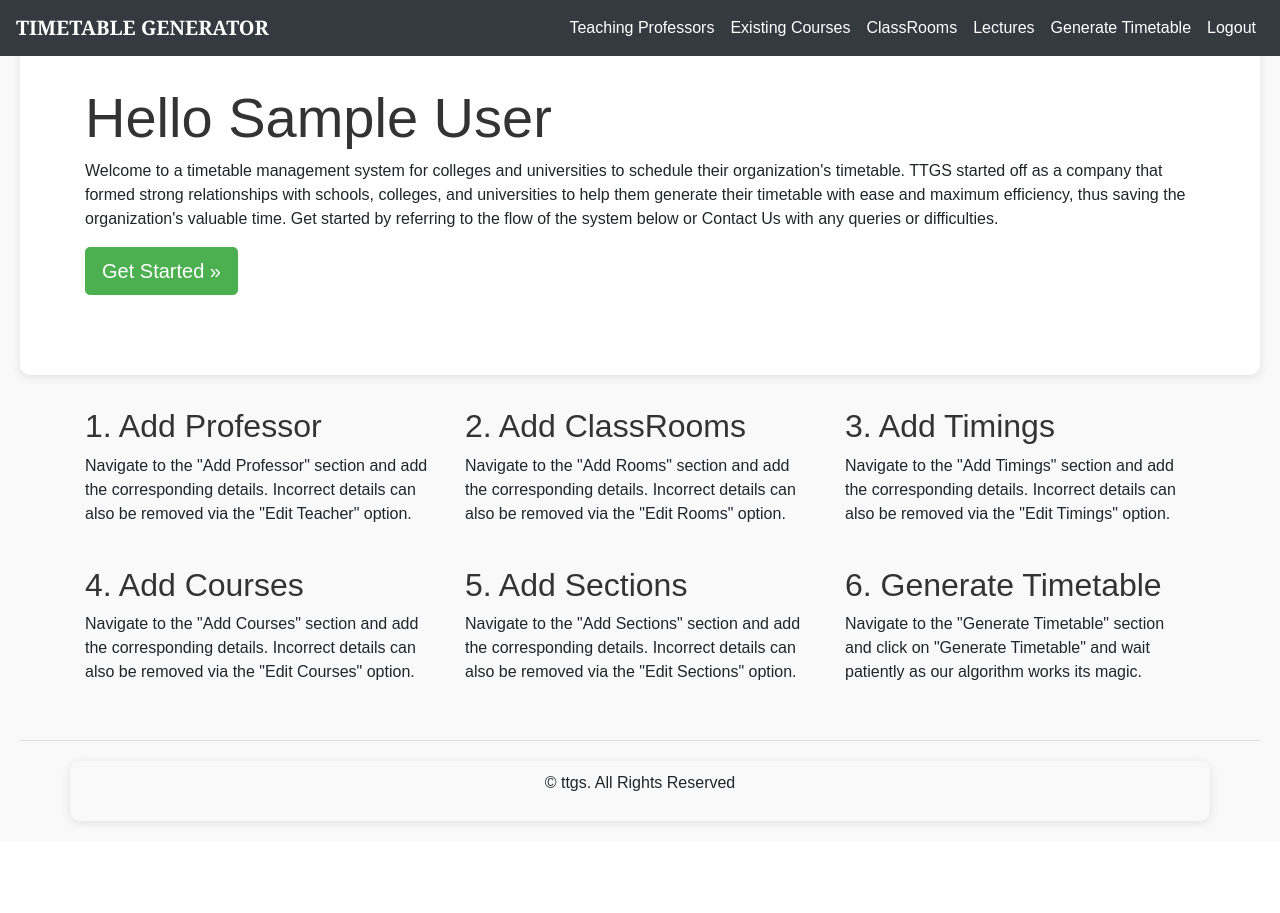
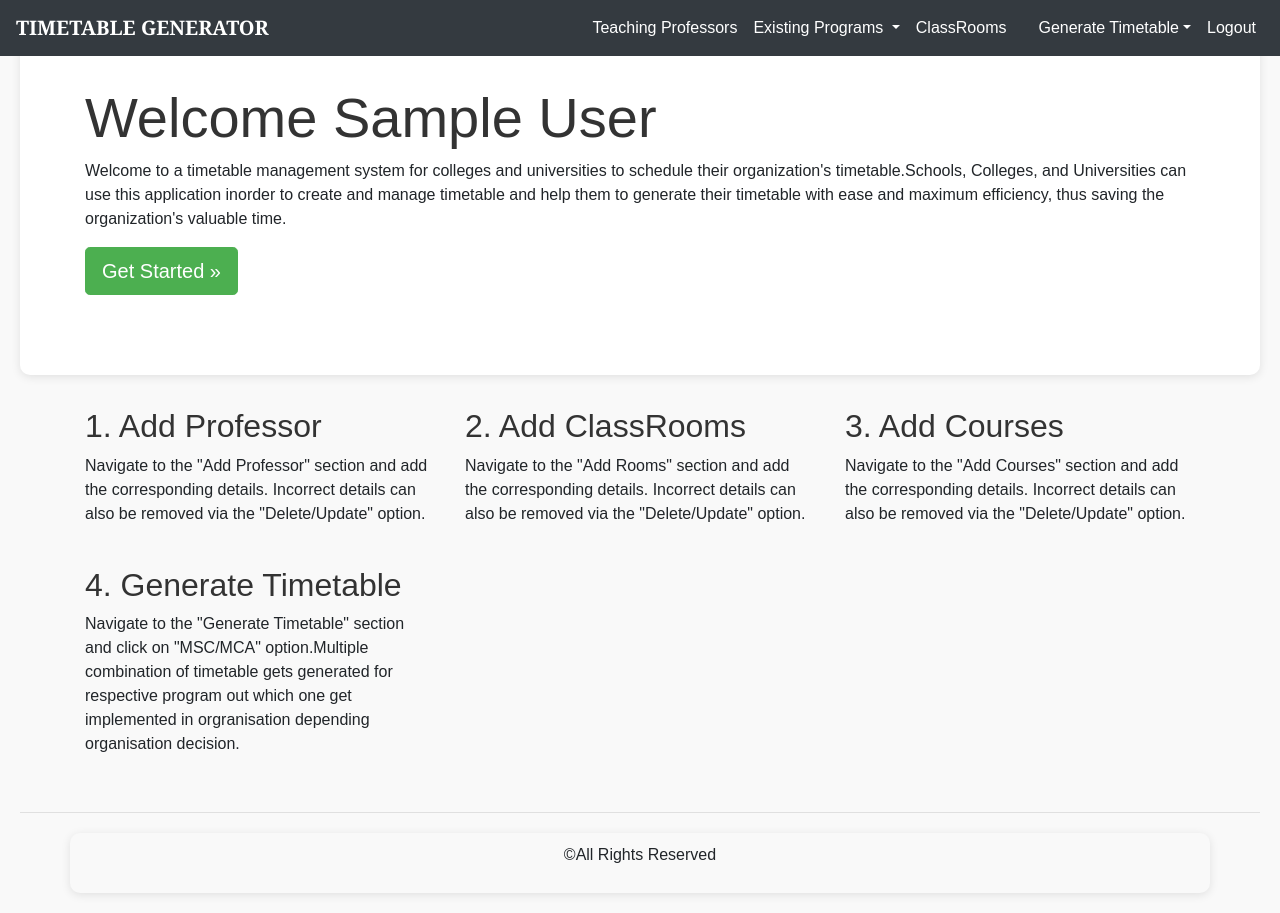
Before and after one commit to Suraj-1408/College_timetable_generator, a Flask app: page /admin/ in a window 1280 px wide. Before the commit the page ends 826 px from the top, so only its background shows below. Run offline with Flask 3, Linux system fonts and the light colour scheme; the visitor is signed in with stand-in values (Sample User, id 1); parts of the project's set-up code (start-up, migrations or seed data) failed here and were passed over; some libraries are stand-ins or nearby versions.

Commit message:
Updated the data content

```diff
--- a/templates/admin/admin_dashboard.html
+++ b/templates/admin/admin_dashboard.html
@@ -6,6 +6,8 @@
     <title>Admin Dashboard</title>
     <link rel="stylesheet" href="https://maxcdn.bootstrapcdn.com/bootstrap/4.0.0/css/bootstrap.min.css">
     <link rel="canonical" href="https://getbootstrap.com/docs/4.5/examples/carousel/">
+    <link rel="stylesheet" href="https://stackpath.bootstrapcdn.com/bootstrap/4.5.2/css/bootstrap.min.css">
+
 
     <style>
         body {
@@ -84,17 +86,28 @@
                         <li class="nav-item active">
                             <a class="nav-link" href="{{ url_for('admin.list_professors') }}">Teaching Professors</a>
                         </li>
-                        <li class="nav-item active">
-                            <a class="nav-link" href="{{ url_for('admin.list_courses') }}">Existing Courses</a>
+                        <li class="nav-item dropdown active">
+                            <a class="nav-link dropdown-toggle" href="#" id="navbarDropdown" role="button" data-toggle="dropdown" aria-haspopup="true" aria-expanded="false">
+                                Existing Programs
+                            </a>
+                            <div class="dropdown-menu" aria-labelledby="navbarDropdown">
+                                <a class="dropdown-item" href="{{ url_for('admin.list_msc_courses', course_type='MSC') }}">MSC</a>
+                                <a class="dropdown-item" href="{{ url_for('admin.list_mca_courses', course_type='MCA') }}">MCA</a>
+                            </div>
                         </li>
                         <li class="nav-item active">
                             <a class="nav-link" href="{{ url_for('admin.list_classrooms') }}">ClassRooms</a>
                         </li>
                         <li class="nav-item active">
-                            <a class="nav-link" href="{{ url_for('admin.list_lectures')}}">Lectures</a>
+                            <a class="nav-link" href="{{ url_for('admin.list_lectures')}}"></a>
                         </li>
-                        <li class="nav-item active">
-                            <a class="nav-link" href="{{ url_for('timetable.generate_timetable') }}">Generate Timetable</a>
+                        <li class="nav-item dropdown active">
+                            <a class="nav-link dropdown-toggle" href="" id="navbarDropdown" role="button" data-toggle="dropdown" aria-haspopup="true" aria-expanded="false">
+                                Generate Timetable</a>
+                            <div class="dropdown-menu" aria-labelledby="navbarDropdown">
+                                <a class="dropdown-item" href="{{ url_for('admin.generate_msc_timetable') }}">MSC</a>
+                                <a class="dropdown-item" href="{{ url_for('admin.generate_mca_timetable') }}">MCA</a>
+                            </div>
                         </li>
                         <li class="nav-item active">
                             <a class="nav-link" href="{{ url_for('admin.logout') }}">Logout</a>
@@ -103,13 +116,12 @@
                 </div>
             </nav>
         </header>
-
         <main role="main">
             <div class="jumbotron">
                 <div class="container">
-                    <h1 class="display-4">Hello {{ session.admin_name }}</h1>
-                    <p>Welcome to a timetable management system for colleges and universities to schedule their organization's timetable. TTGS started off as a company that formed strong relationships with schools, colleges, and universities to help them generate their timetable with ease and maximum efficiency, thus saving the organization's valuable time. Get started by referring to the flow of the system below or Contact Us with any queries or difficulties.</p>
-                    <p><a class="btn btn-primary btn-lg" href="{{ url_for('timetable.generate_timetable')}}" role="button">Get Started &raquo;</a>&nbsp;&nbsp;&nbsp;</p>
+                    <h1 class="display-4">Welcome {{ session.admin_name }}</h1>
+                    <p>Welcome to a timetable management system for colleges and universities to schedule their organization's timetable.Schools, Colleges, and Universities can use this application inorder to create and manage timetable and help them to generate their timetable with ease and maximum efficiency, thus saving the organization's valuable time.</p>
+                    <p><a class="btn btn-primary btn-lg" href=" " role="button">Get Started &raquo;</a>&nbsp;&nbsp;&nbsp;</p>
                 </div>
             </div>
 
@@ -117,30 +129,22 @@
                 <div class="row">
                     <div class="col-md-4">
                         <h2>1. Add Professor</h2>
-                        <p>Navigate to the "Add Professor" section and add the corresponding details. Incorrect details can also be removed via the "Edit Teacher" option.</p>
+                        <p>Navigate to the "Add Professor" section and add the corresponding details. Incorrect details can also be removed via the "Delete/Update" option.</p>
                     </div>
                     <div class="col-md-4">
                         <h2>2. Add ClassRooms</h2>
-                        <p>Navigate to the "Add Rooms" section and add the corresponding details. Incorrect details can also be removed via the "Edit Rooms" option.</p>
+                        <p>Navigate to the "Add Rooms" section and add the corresponding details. Incorrect details can also be removed via the "Delete/Update" option.</p>
                     </div>
                     <div class="col-md-4">
-                        <h2>3. Add Timings</h2>
-                        <p>Navigate to the "Add Timings" section and add the corresponding details. Incorrect details can also be removed via the "Edit Timings" option.</p>
+                        <h2>3. Add Courses</h2>
+                        <p>Navigate to the "Add Courses" section and add the corresponding details. Incorrect details can also be removed via the "Delete/Update" option.</p>
                     </div>
                 </div>
                 <br>
                 <div class="row">
                     <div class="col-md-4">
-                        <h2>4. Add Courses</h2>
-                        <p>Navigate to the "Add Courses" section and add the corresponding details. Incorrect details can also be removed via the "Edit Courses" option.</p>
-                    </div>
-                    <div class="col-md-4">
-                        <h2>5. Add Sections</h2>
-                        <p>Navigate to the "Add Sections" section and add the corresponding details. Incorrect details can also be removed via the "Edit Sections" option.</p>
-                    </div>
-                    <div class="col-md-4">
-                        <h2>6. Generate Timetable</h2>
-                        <p>Navigate to the "Generate Timetable" section and click on "Generate Timetable" and wait patiently as our algorithm works its magic.</p>
+                        <h2>4. Generate Timetable</h2>
+                        <p>Navigate to the "Generate Timetable" section and click on "MSC/MCA" option.Multiple combination of timetable gets generated for respective program out which one get implemented in orgranisation depending organisation decision. </p>
                     </div>
                 </div>
                 <br>
@@ -150,8 +154,13 @@
         </main>
 
         <footer class="container">
-            <p>&copy; ttgs. All Rights Reserved</p>
+            <p>&copy;All Rights Reserved</p>
         </footer>
     </form>
+
+    <script src="https://code.jquery.com/jquery-3.5.1.slim.min.js"></script>
+    <script src="https://cdn.jsdelivr.net/npm/@popperjs/core@2.5.4/dist/umd/popper.min.js"></script>
+    <script src="https://stackpath.bootstrapcdn.com/bootstrap/4.5.2/js/bootstrap.min.js"></script>
+
 </body>
 </html>
```
